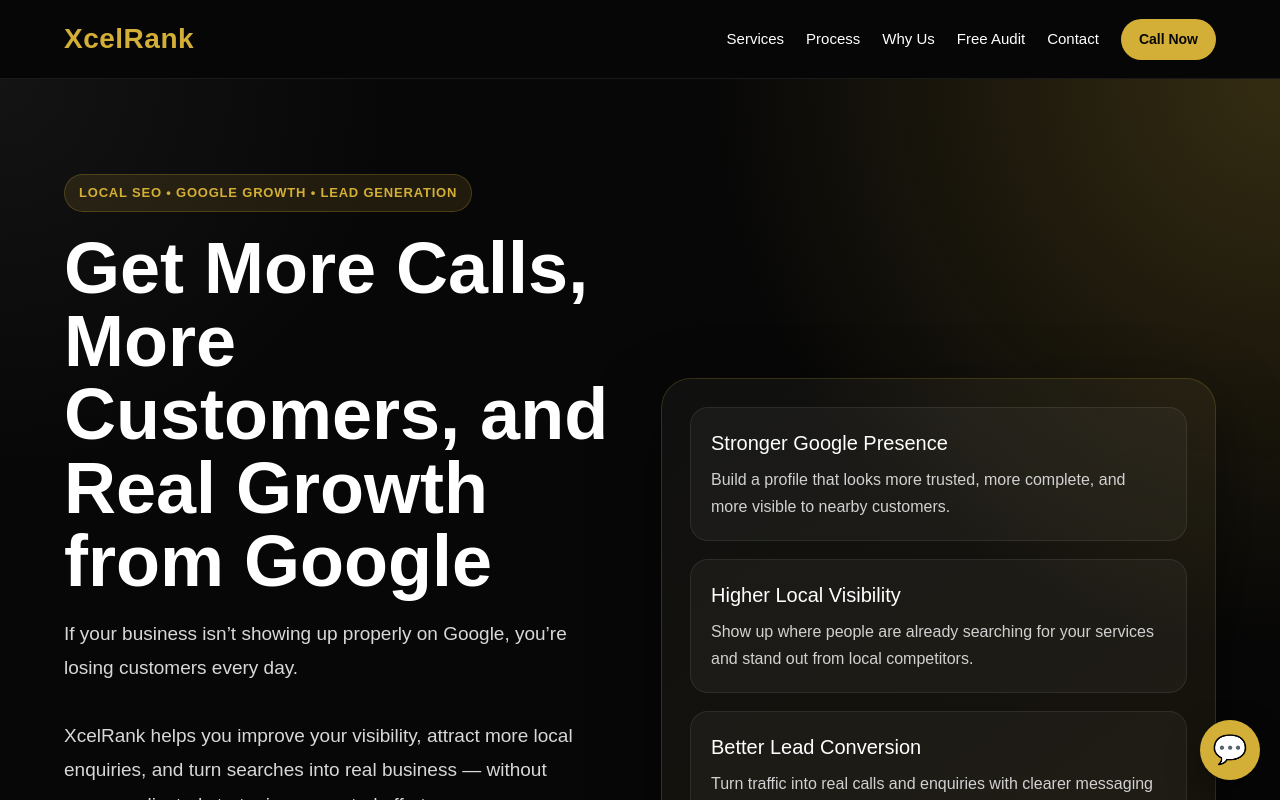
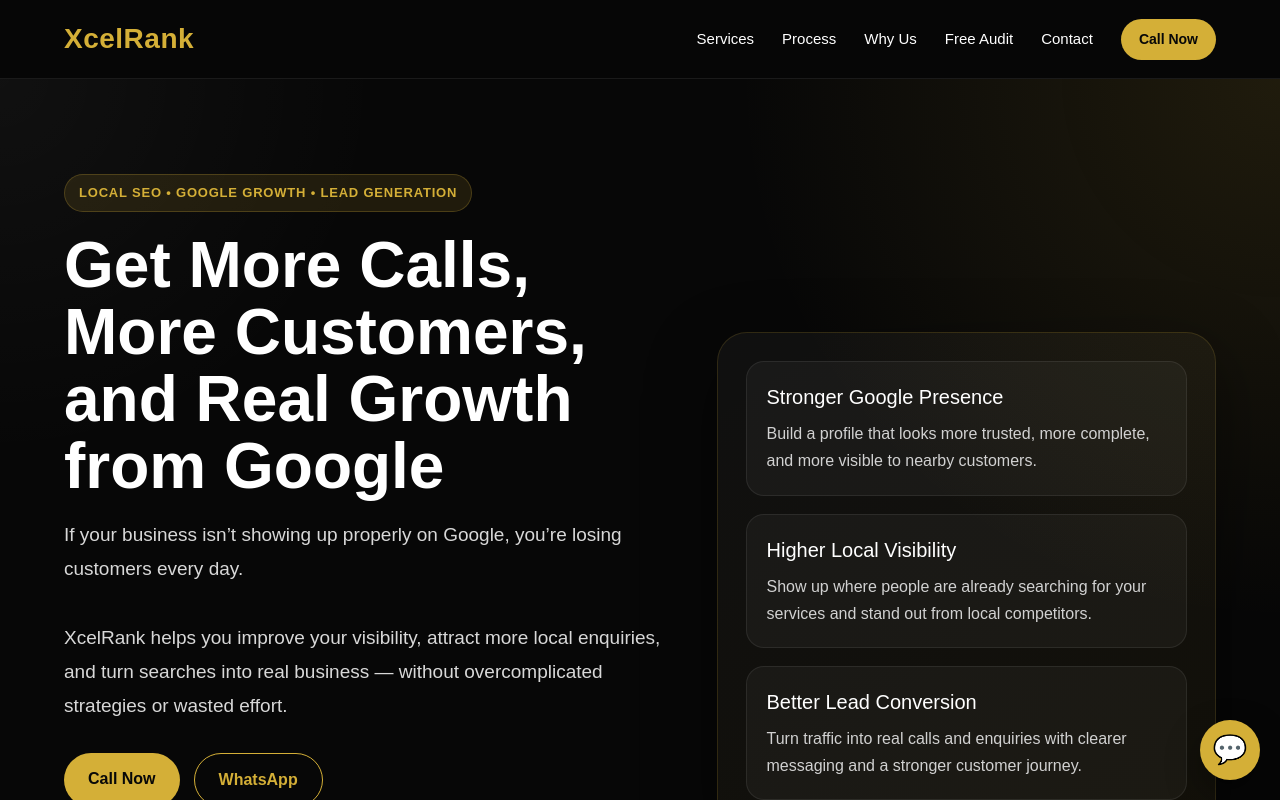
Before and after one commit to haabib82/xcelrank-website, a Next.js app: page / in a window 1280 px wide. Shown: the top 800 px of the page. Built offline with nearby package versions, Linux system fonts and the light colour scheme.

Commit message:
Hero layout and premium polish update

```diff
--- a/app/page.tsx
+++ b/app/page.tsx
@@ -73,7 +73,7 @@
           <nav
             style={{
               display: "flex",
-              gap: "22px",
+              gap: "28px",
               flexWrap: "wrap",
               alignItems: "center",
             }}
@@ -103,7 +103,7 @@
       <section
         style={{
           background:
-            "radial-gradient(circle at top right, rgba(212,175,55,0.22), transparent 34%), radial-gradient(circle at top left, rgba(255,255,255,0.05), transparent 24%)",
+            "radial-gradient(circle at top right, rgba(212,175,55,0.12), transparent 34%), radial-gradient(circle at top left, rgba(255,255,255,0.04), transparent 24%)",
         }}
       >
         <div
@@ -112,10 +112,9 @@
             margin: "0 auto",
             padding: "95px 24px 80px",
             display: "grid",
-            gridTemplateColumns: "repeat(auto-fit, minmax(320px, 1fr))",
+            gridTemplateColumns: "1.1fr 0.9fr",
             gap: "42px",
             alignItems: "center",
-            justifyContent: "space-between",
           }}
         >
           <div>
@@ -139,11 +138,11 @@
 
             <h1
               style={{
-                fontSize: "clamp(42px, 6vw, 72px)",
-                lineHeight: 1.02,
+                fontSize: "clamp(40px, 5vw, 64px)",
+                lineHeight: 1.05,
                 margin: "0 0 18px",
                 fontWeight: 800,
-                maxWidth: "720px",
+                maxWidth: "580px",
               }}
             >
               Get More Calls, More Customers, and Real Growth from Google
@@ -217,12 +216,12 @@
             </div>
           </div>
 
-          <div>
+          <div style={{ marginTop: "40px" }}>
             <div
               style={{
                 background:
-                  "linear-gradient(145deg, rgba(255,255,255,0.04), rgba(212,175,55,0.08))",
-                border: "1px solid rgba(212,175,55,0.18)",
+                  "linear-gradient(145deg, rgba(255,255,255,0.04), rgba(212,175,55,0.06))",
+                border: "1px solid rgba(212,175,55,0.16)",
                 borderRadius: "30px",
                 padding: "28px",
                 boxShadow: "0 24px 70px rgba(0,0,0,0.45)",
```
